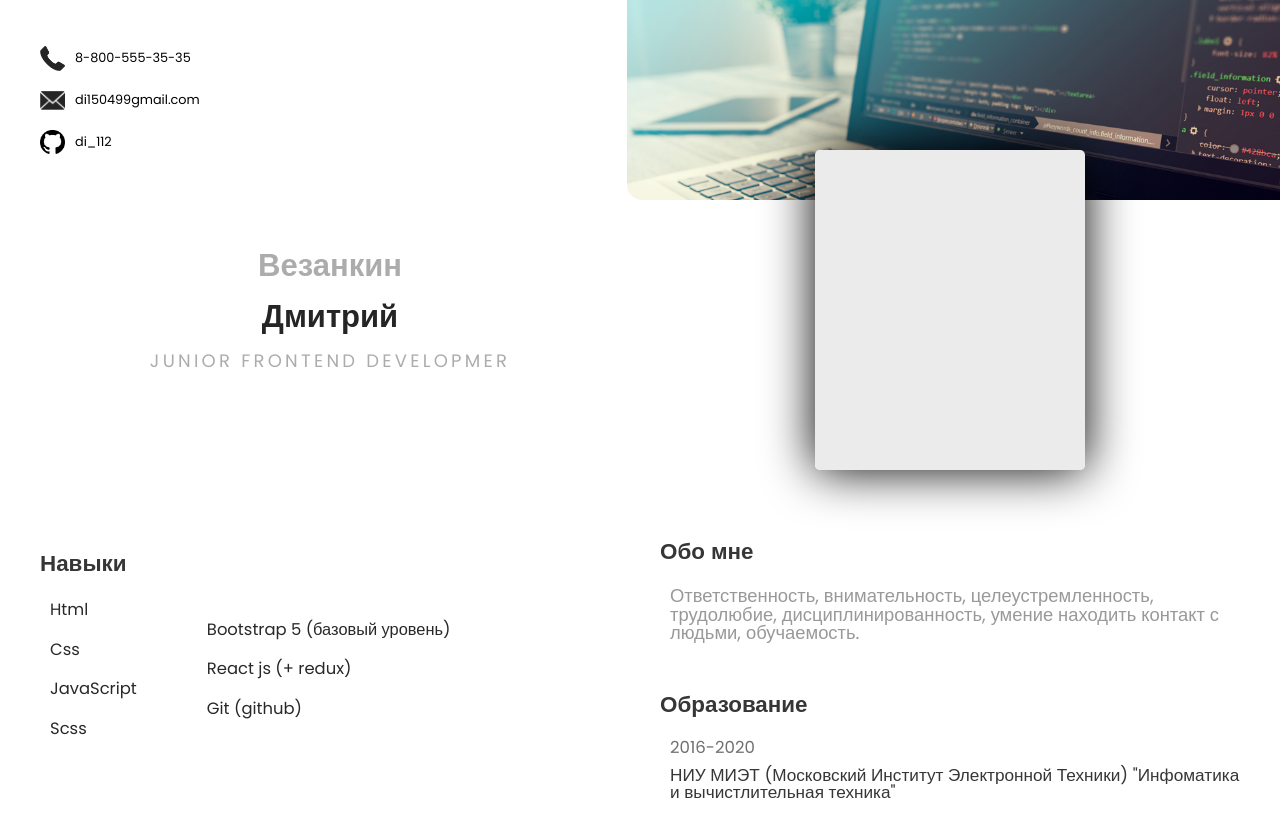
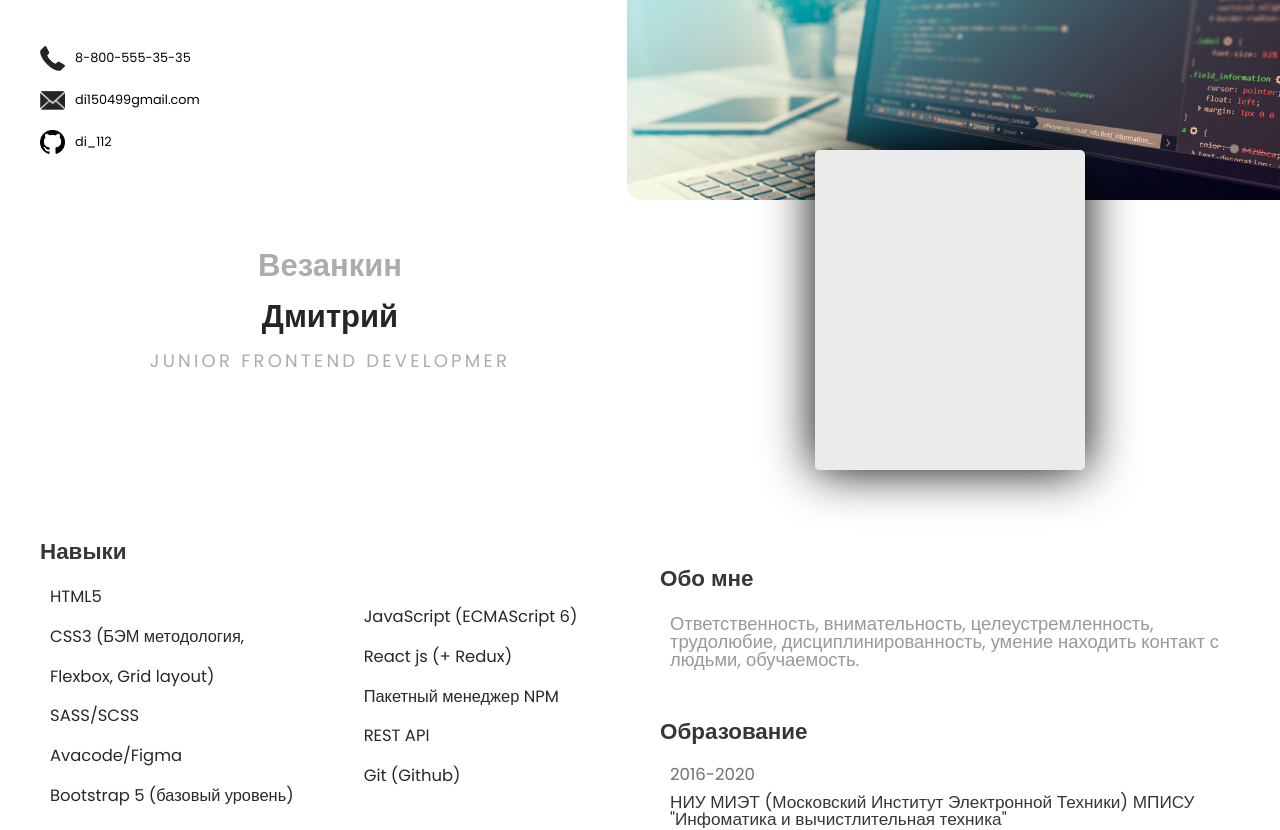
Before and after one commit to di-112/my-resume-portfolio, a React (Create React App) app: page / in a window 1280 px wide. Shown: the top 830 px of the page. Built offline with nearby package versions, Linux system fonts and the light colour scheme.

Commit message:
updated proSkills

```diff
--- a/src/components/info/education.jsx
+++ b/src/components/info/education.jsx
@@ -4,7 +4,10 @@ const Education = () => {
    return (
       <section className="education">
          <h2 className="education__title title">Образование</h2>
-         <EducationItem years='2016-2020' place='НИУ МИЭТ (Московский Институт Электронной Техники) "Инфоматика и вычистлительная техника"'/>
+         <EducationItem years='2016-2020'
+         place='НИУ МИЭТ (Московский Институт Электронной Техники)
+                МПИСУ
+                "Инфоматика и вычистлительная техника"'/>
       </section>
    )
 }
--- a/src/components/info/proSkills.jsx
+++ b/src/components/info/proSkills.jsx
@@ -1,8 +1,11 @@
 import React from 'react'
 
-const proSkills = ['html', 'css', 'JavaScript', 'scss',
-'bootstrap 5 (базовый уровень)', 'react js (+ redux)',
-'git (github)']
+const proSkills = ['HTML5', 'CSS3 (БЭМ методология,', 'flexbox, Grid layout)', 'SASS/SCSS', 'Avacode/Figma', 'Bootstrap 5 (базовый уровень)',
+'JavaScript (ECMAScript 6)',
+'React js (+ Redux)',
+'Пакетный менеджер NPM',
+'REST API',
+'Git (Github)']
 
 const ProSkills = () => {
    return (
@@ -10,10 +13,10 @@ const ProSkills = () => {
          <h2 className='proSkills__title title'>Навыки</h2>
          <ul>
             <ul>{
-               proSkills.map((skill, index)=>{ if(index<4) return <li className='proSkills__skill'>{skill}<img src={''} alt=""/> </li> })
+               proSkills.map((skill, index)=>{ if(index<6) return <li className='proSkills__skill'>{skill}<img src={''} alt=""/> </li> })
             }</ul>
             <ul>{
-               proSkills.map((skill, index)=>{ if(index>3) return <li className='proSkills__skill'>{skill}<img src={''} alt=""/> </li> })
+               proSkills.map((skill, index)=>{ if(index>5) return <li className='proSkills__skill'>{skill}<img src={''} alt=""/> </li> })
             }</ul>
          </ul>
       </section>
--- a/src/components/myWorks/myWorks.scss
+++ b/src/components/myWorks/myWorks.scss
@@ -125,7 +125,7 @@
       height: 90%;
       width: 100%;
       flex-direction: column;
-      justify-content: space-around;
+      justify-content: center;
       align-self: center;
    }
 
@@ -144,6 +144,7 @@
    & .work__img{
       position: relative;
       grid-area: img;
+      margin-bottom: 20px;
       &  img{
          width: 90%;
          height: auto;
@@ -218,6 +219,7 @@
       height: 100%;
       margin: 0 auto;
       & .work__visit{ flex: 0 0 60%;}
+      & .work__img{margin-bottom: 0;}
       & .work__info{
          display: flex;
          flex-direction: column;
@@ -232,23 +234,34 @@
       }
    }
 
+   @media (max-width: 1250px){
+      margin: 0 auto 40px;
+      width: 80%;
+      .work__visit{
+         margin-bottom: 20px;
+         & .work__img{
+            margin-bottom: 10px;
+         }
+      }
+      &.layout{
+         flex-direction: column;
+         width: 50%;
+         margin-bottom: 40px;
+         & .work__ref{margin-bottom: 20px;}
+      }
+   }
+
    @media (max-width: 850px) {
       width: 100%;
+      display: block;
       padding: 10px;
       max-width: 450px;
-      margin: 0 auto 40px;
-      display: block;
       .work__visit{
          margin-bottom: 20px;
          & .work__img{
             margin-bottom: 10px;
          }
    }
-      &.layout{
-         flex-direction: column;
-         margin-bottom: 40px;
-         & .work__ref{margin-bottom: 20px;}
-      }
    }
    @media (max-width: 700px) {
       width: 95%;
```
Also changed, not shown: 1 other file (tests, documents, lock files or other folders).
